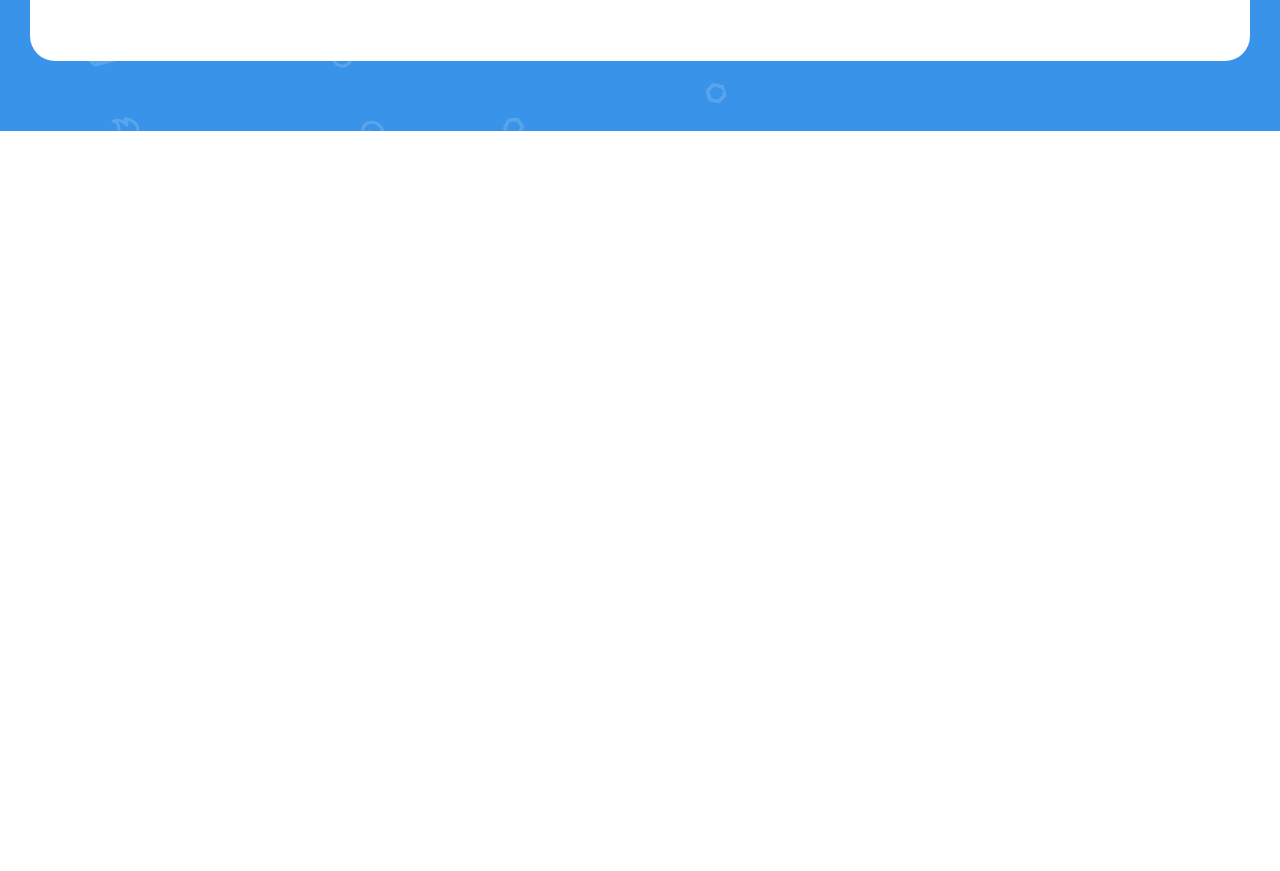
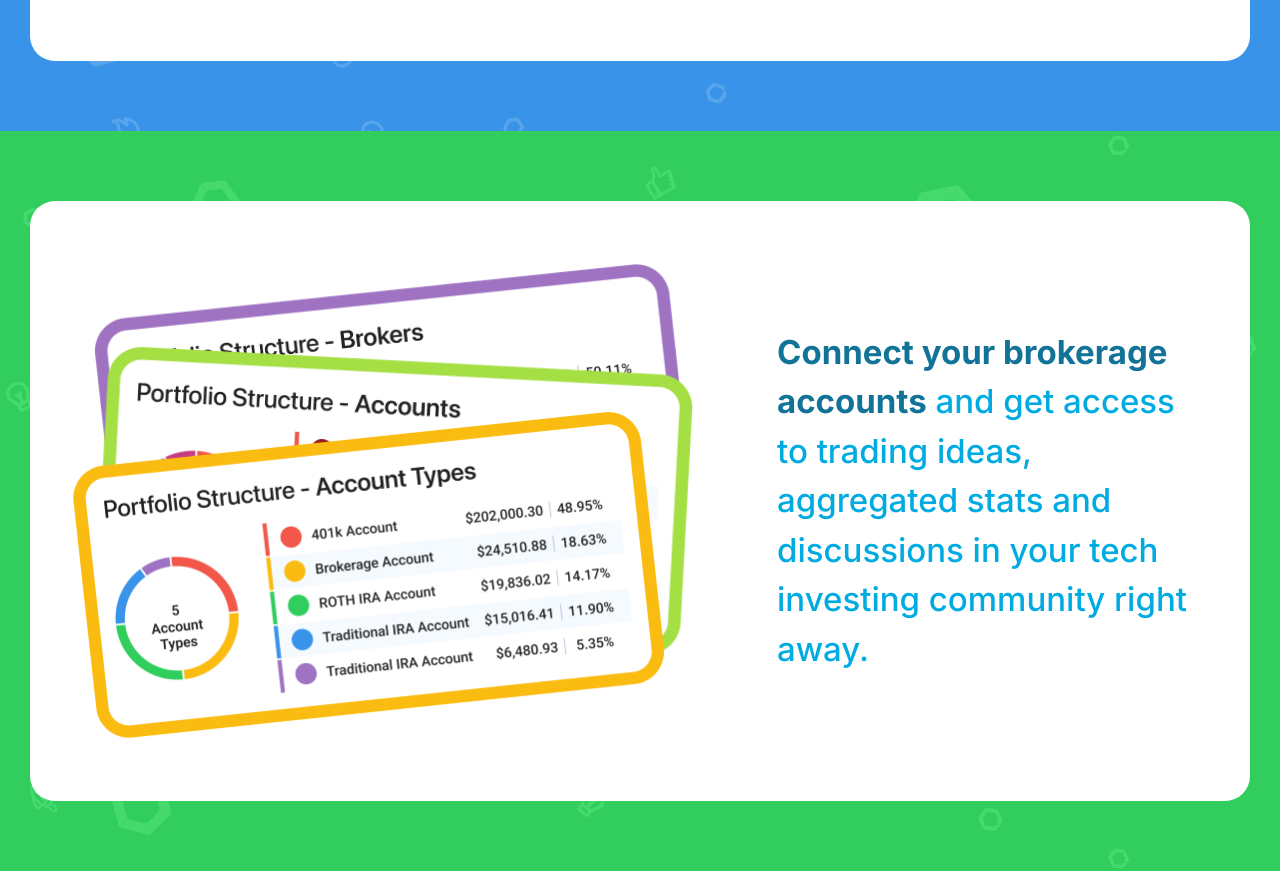
Before and after one commit to yousafsabir/Stockclubs-landing-page, a Next.js app: page / in a window 1280 px wide. Shown: the part 2308-3179 px from the top of the page. Before the commit the page ends 2439 px from the top, so only its background shows below. Built offline with nearby package versions, Linux system fonts and the light colour scheme.

Commit message:
feat: Track section added

```diff
--- /dev/null
+++ b/src/app/_components/Track.jsx
@@ -0,0 +1,42 @@
+import Image from "next/image";
+
+export default function Brokerage() {
+    return (
+        <section className="py-[70px] px-[30px] bg-track-bg">
+            <div className="px-[40px] bg-white py-[60px] max-w-[1512px] rounded-[25px] mx-auto">
+                <div className="max-w-[1209px] flex gap-[65px] mx-auto items-center">
+                    <div className="min-w-[642px] relative h-[480px]">
+                        <Image
+                            className="absolute top-0 -translate-x-1/2 left-1/2"
+                            src="/track-pic-1.png"
+                            width={600}
+                            height={350}
+                            alt="Track Illustrations"
+                        />
+                        <Image
+                            className="absolute top-[50%] -translate-y-[50%] left-6"
+                            src="/track-pic-2.png"
+                            width={600}
+                            height={350}
+                            alt="Track Illustrations"
+                        />
+                        <Image
+                            className="absolute left-0 bottom-0"
+                            src="/track-pic-3.png"
+                            width={600}
+                            height={350}
+                            alt="Track Illustrations"
+                        />
+                    </div>
+                    <h2 className="text-[33px] font-medium">
+                        <span className="text-primary-dark font-bold">
+                            Connect your brokerage accounts
+                        </span>{" "}
+                        and get access to trading ideas, aggregated stats and
+                        discussions in your tech investing community right away.
+                    </h2>
+                </div>
+            </div>
+        </section>
+    );
+}
--- a/src/app/page.jsx
+++ b/src/app/page.jsx
@@ -1,6 +1,7 @@
 import Header from "./_components/Header";
 import Signup from "./_components/Signup";
 import Brokerage from "./_components/Brokerage";
+import Track from "./_components/Track";
 
 export default function Home() {
     return (
@@ -8,6 +9,7 @@ export default function Home() {
             <Header />
             <Signup />
             <Brokerage />
+            <Track />
         </>
     );
 }
--- a/tailwind.config.js
+++ b/tailwind.config.js
@@ -14,6 +14,7 @@ module.exports = {
                 "header-form": "url('/header-form-bg.png')",
                 "signup-bg": "url('/signup-bg.svg')",
                 "brokerage-bg": "url('/brokerage-bg.svg')",
+                "track-bg": "url('/track-bg.svg')",
             },
             colors: {
                 "primary": "#00ABE1",
```
